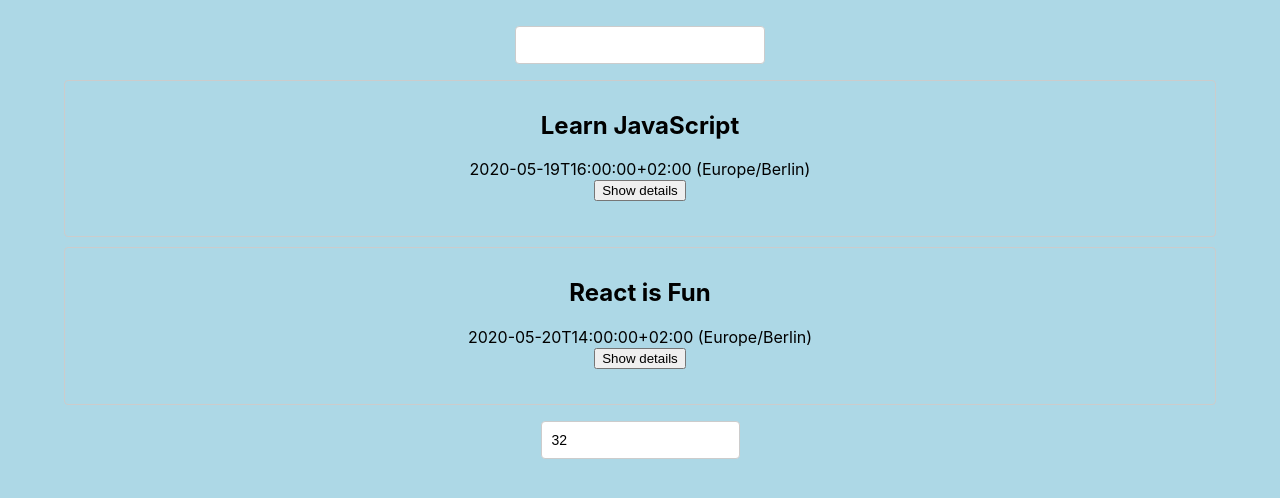
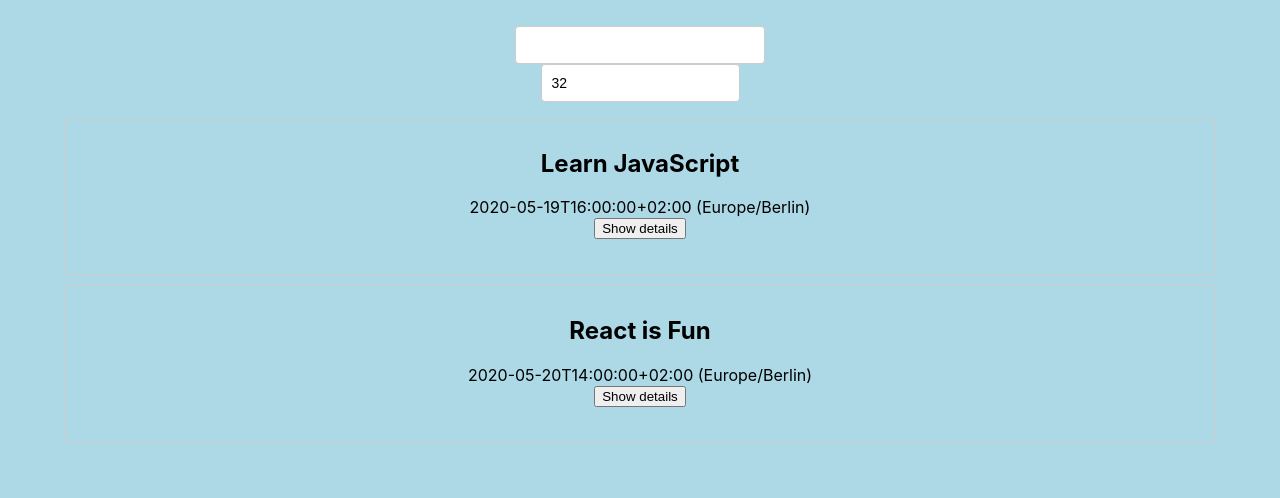
Before and after one commit to nickbeasley/Meet-App, a React (Create React App) app: page / in a window 1280 px wide. Shown: the top 498 px of the page. Built offline with nearby package versions, Linux system fonts and the light colour scheme; what atatus-spa would draw is missing.

Commit message:
Update App.js
Moved number of events above events list

```diff
--- a/src/App.js
+++ b/src/App.js
@@ -58,8 +58,8 @@ class App extends Component {
           locations={this.state.locations}
           updateEvents={this.updateEvents}
         />
+        <NumberOfEvents updateNumberOfEvents={this.updateNumberOfEvents} />
         <EventList events={this.state.events} />
-        <NumberOfEvents updateNumberOfEvents={this.updateNumberOfEvents} />
       </div>
     );
   }
```
